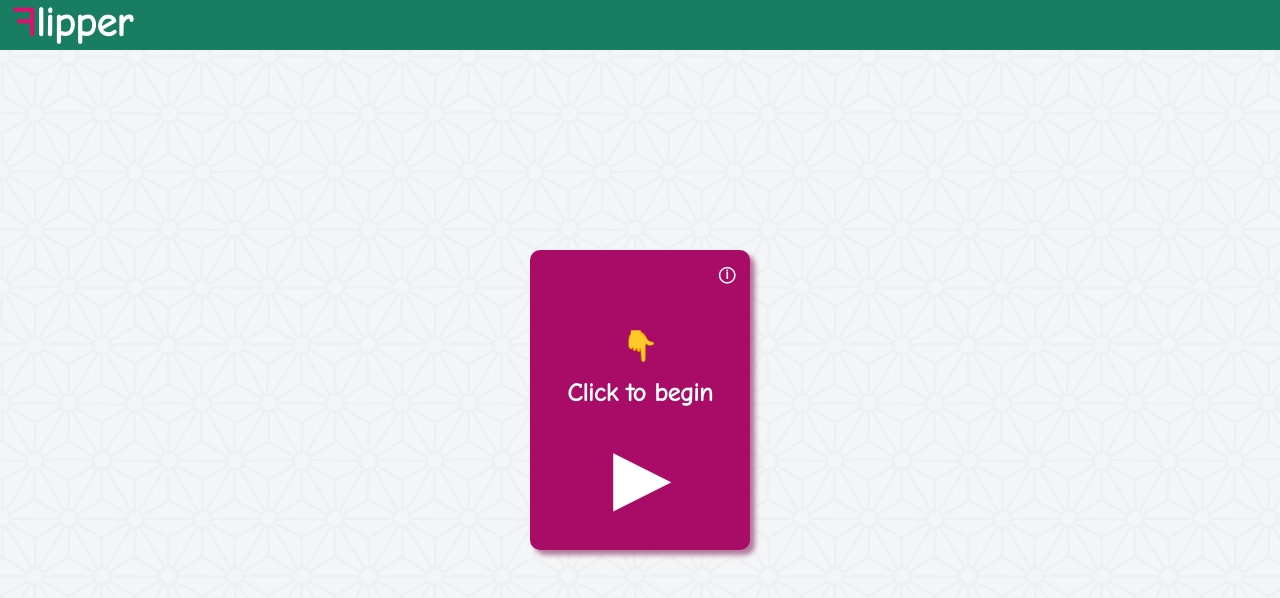
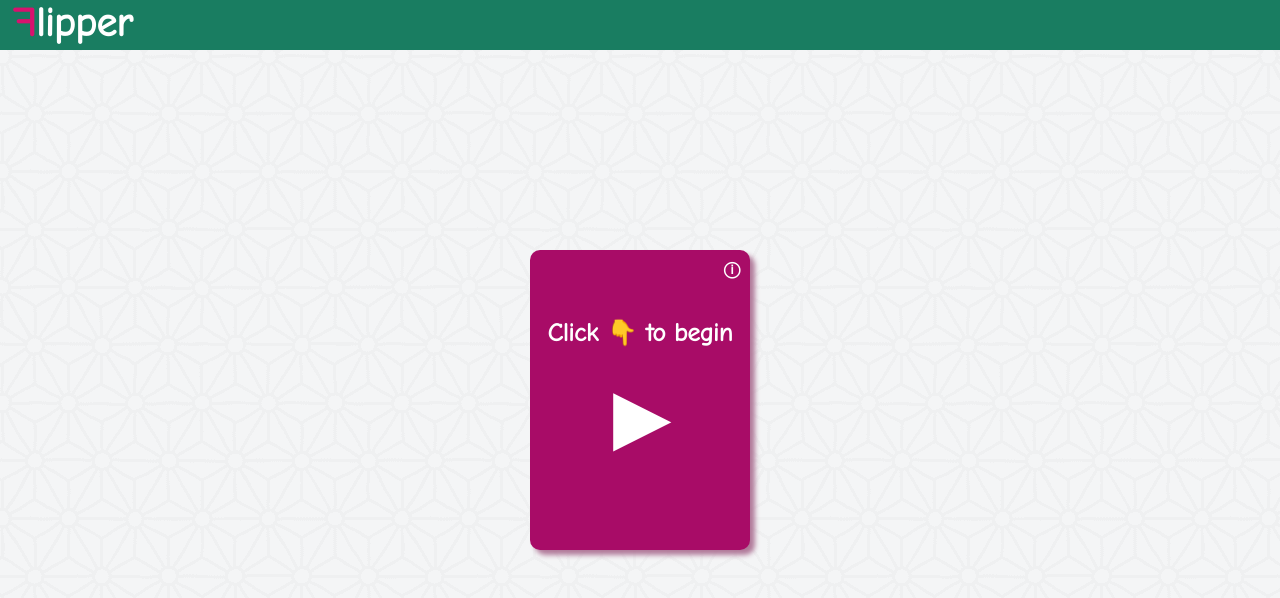
Before and after one commit to devsuds/flipper, a React (Create React App) app: page / in a window 1280 px wide. Shown: the top 598 px of the page. Built offline with nearby package versions, Linux system fonts and the light colour scheme.

Commit message:
minor UI fixed

```diff
--- a/src/components/card/card.styles.scss
+++ b/src/components/card/card.styles.scss
@@ -35,16 +35,39 @@
       backface-visibility: hidden;
 
       &.front {
-        color: #fff;
-        background: repeating-linear-gradient(
-            45deg,
-            #333333 0,
-            #333333 5%,
-            #a72470 0,
-            #a72470 50%
-          )
-          0 / 10px 10px;
-        box-shadow: 5px 5px 5px grey;
+        // color: #fff;
+        // background: repeating-linear-gradient(
+        //     45deg,
+        //     #333333 0,
+        //     #333333 5%,
+        //     #a72470 0,
+        //     #a72470 50%
+        //   )
+        //   0 / 10px 10px;
+        // background: #d53369; /* fallback for old browsers */
+        // background: -webkit-linear-gradient(
+        //   to right,
+        //   #cbad6d,
+        //   #d53369
+        // ); /* Chrome 10-25, Safari 5.1-6 */
+        // background: linear-gradient(
+        //   to right,
+        //   #cbad6d,
+        //   #d53369
+        // ); /* W3C, IE 10+/ Edge, Firefox 16+, Chrome 26+, Opera 12+, Safari 7+ */
+        background: #ec008c; /* fallback for old browsers */
+        background: -webkit-linear-gradient(
+          to bottom,
+          #fc6767,
+          #ec008c
+        ); /* Chrome 10-25, Safari 5.1-6 */
+        background: linear-gradient(
+          to bottom,
+          #fc6767,
+          #ec008c
+        ); /* W3C, IE 10+/ Edge, Firefox 16+, Chrome 26+, Opera 12+, Safari 7+ */
+
+        box-shadow: 5px 5px 5px #b0c0c9;
       }
 
       &.back {
--- a/src/components/menu/menu.component.jsx
+++ b/src/components/menu/menu.component.jsx
@@ -38,23 +38,23 @@ class Menu extends React.Component {
               aria-label="joy-or-sad"
               className="reaction-emoticon"
             >
-              {game_result
+              {game_result !== null
                 ? game_result === 1
                   ? "😍🎉🥳"
-                  : ""
-                : game_result === 0
-                ? "😞😢😒"
-                : "👇"}
+                  : "😞😢😒"
+                : ""}
             </span>
             <span role="img" aria-label="Pointing Right" className="game-score">
-              {game_score ? `Score : ${game_score} 👉` : "Click to begin"}
+              {game_score !== null
+                ? `Score : ${game_score} 👉`
+                : "Click 👇 to begin"}
               <span
                 role="img"
                 aria-label="bar_chart"
                 className="game-stat-button"
                 onClick={() => showStat(true)}
               >
-                {game_score ? " 📊" : ""}
+                {game_score !== null ? " 📊" : ""}
               </span>
             </span>
             <span className="play-retry" onClick={this.handleClick}>
--- a/src/components/menu/menu.styles.scss
+++ b/src/components/menu/menu.styles.scss
@@ -34,14 +34,13 @@
       &.front {
         display: flex;
         flex-direction: column;
-        justify-content: space-evenly;
         background: #a80c67;
         box-shadow: 5px 5px 5px #b17a9a;
 
         .play-retry {
           cursor: pointer;
           font-size: 70px;
-          padding: 15px;
+          padding: 30px;
           &:hover {
             text-shadow: 1px 1px 1px #86bbc5;
             color: #0e7797;
@@ -49,6 +48,7 @@
         }
         .game-score {
           font-size: 25px;
+          padding-top: 30px;
           .game-stat-button {
             cursor: pointer;
           }
@@ -60,10 +60,9 @@
           display: flex;
           align-self: flex-end;
           justify-content: space-around;
-          padding-right: 15px;
+          padding: 10px;
           font-size: 16px;
           cursor: pointer;
-          padding-bottom: 30px;
         }
       }
 
@@ -78,18 +77,21 @@
 
         .modes {
           cursor: pointer;
-          font-size: 30px;
+          font-size: 25px;
+          padding: 10px;
 
           &:hover {
             text-shadow: 1px 1px 1px #e295c3;
             color: #a80c67;
+            background-color: #1b8699;
+            padding: 11px;
           }
         }
 
         .go-back {
           cursor: pointer;
           text-shadow: none;
-          font-size: 25px;
+          font-size: 24px;
 
           &:hover {
             text-shadow: 1px 1px 1px #e295c3;
```
